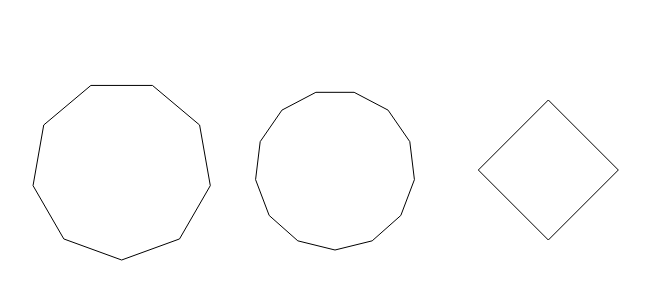
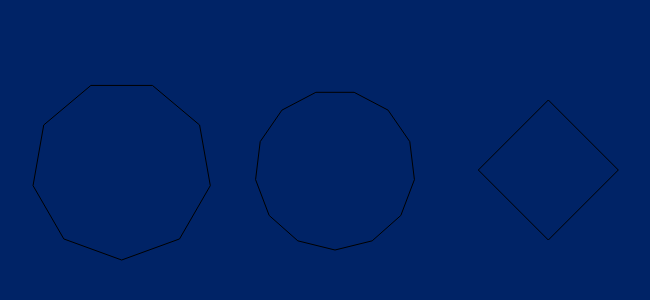
Before and after one commit to saksham-tiwari/Polygon, a plain HTML site: page index.html in a window 1280 px wide. Shown: the part 230-530 px from the top of the page, without its empty margins (305-955 px from the left). Drawn offline with Linux system fonts and the light colour scheme.

Commit message:
Update styles.css

```diff
--- a/styles.css
+++ b/styles.css
@@ -6,4 +6,5 @@ canvas {
   position: absolute;
   height: 100%;
   width: 100%;
+  background-color: #002366;
 }
```
